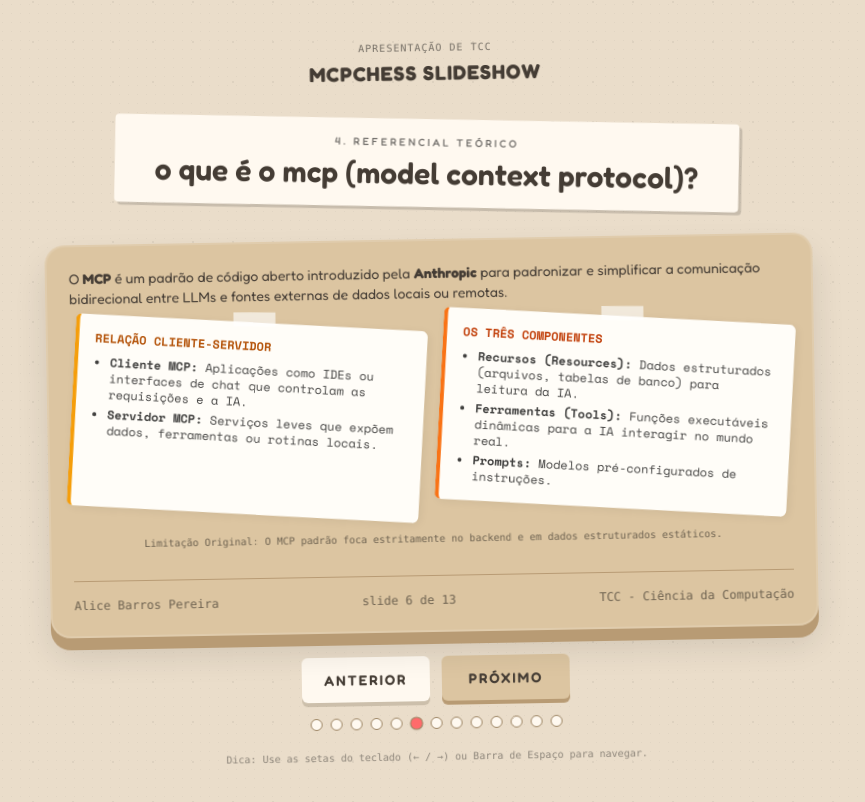
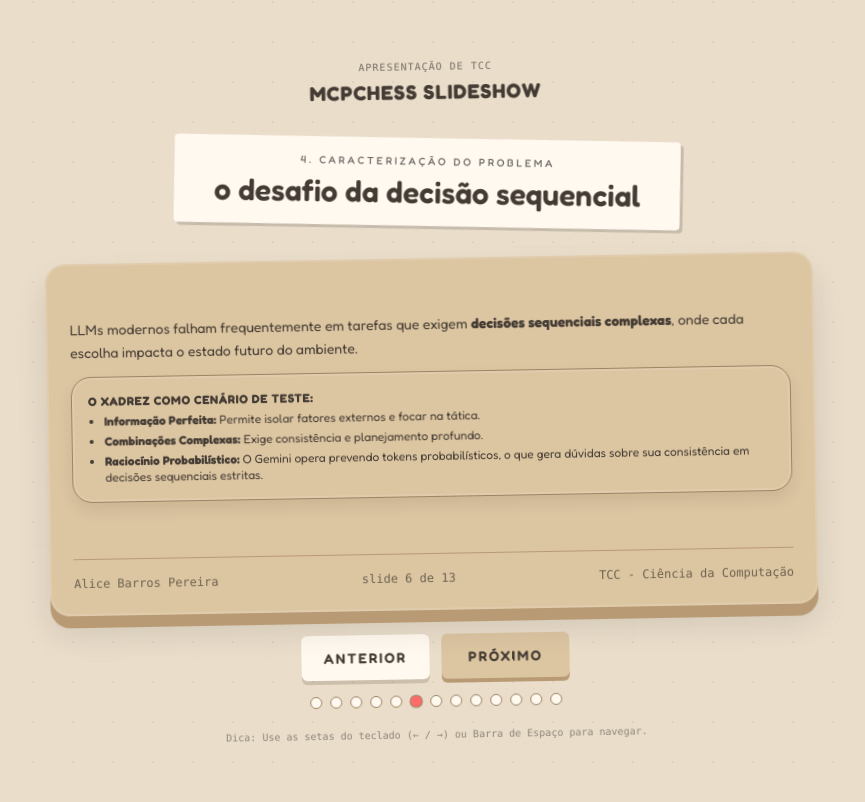
Before and after one commit to AliceBPereira/slides-tcc, a React (Vite) app: page / in a window 1280 px wide. Both pictures are taken after a click on the button 626 px from the left and 776 px from the top of the page. Shown: the whole page, without its empty margins (209-1074 px from the left). Built offline with nearby package versions, Linux system fonts and the light colour scheme.

Commit message:
Reorder slides: move referencial teorico slides after slide 3

```diff
--- a/src/App.tsx
+++ b/src/App.tsx
@@ -93,60 +93,9 @@
         </div>
       )
     },
-    // Slide 4: Caracterização do Problema
+    // Slide 4: O que é o MCP (Model Context Protocol) (previously 6)
     {
-      eyebrow: "2. caracterização do problema",
-      title: "O Desafio da Decisão Sequencial",
-      content: (
-        <div className="space-y-3 text-xs sm:text-sm text-[color:var(--ink)]">
-          <p className="leading-relaxed">
-            LLMs modernos falham frequentemente em tarefas que exigem <strong>decisões sequenciais complexas</strong>, onde cada escolha impacta o estado futuro do ambiente.
-          </p>
-
-          <div className="cardboard-board p-4 rounded-lg bg-[color:var(--paper-kraft)] border border-[color:var(--paper-edge)] shadow-inner text-[color:var(--ink)] text-xs">
-            <h4 className="font-bold uppercase tracking-wider mb-1">O Xadrez como Cenário de Teste:</h4>
-            <ul className="list-disc pl-4 space-y-1">
-              <li><strong>Informação Perfeita:</strong> Permite isolar fatores externos e focar na tática.</li>
-              <li><strong>Combinações Complexas:</strong> Exige consistência e planejamento profundo.</li>
-              <li><strong>Raciocínio Probabilístico:</strong> O Gemini opera prevendo tokens probabilísticos, o que gera dúvidas sobre sua consistência em decisões sequenciais estritas.</li>
-            </ul>
-          </div>
-        </div>
-      )
-    },
-    // Slide 5: Objetivos
-    {
-      eyebrow: "3. objetivos do projeto",
-      title: "Objetivo Geral & Específicos",
-      content: (
-        <div className="space-y-3 text-xs sm:text-sm text-[color:var(--ink)]">
-          <div className="p-3 bg-[#fffdf8] rounded border border-amber-300/80 shadow-sm">
-            <span className="font-bold text-amber-800 uppercase block text-[11px] mb-1">Objetivo Geral</span>
-            Analisar a capacidade de tomada de decisão sequencial de LLMs integrados via WebMCP no navegador em partidas de xadrez de complexidade lógica estruturada.
-          </div>
-
-          <div className="grid grid-cols-1 md:grid-cols-2 gap-3 text-[11px] leading-relaxed">
-            <div>
-              <span className="font-bold text-[color:var(--marker-x)] block mb-1">Objetivos Específicos (1-2)</span>
-              <ul className="list-decimal pl-4 space-y-1 text-black/85">
-                <li>Desenvolver aplicação modular em ReactJS unindo motores locais de xadrez (chess.js e WASM) com a API do WebMCP.</li>
-                <li>Expor estados lógicos e ações válidas da UI como Ferramentas (Tools) explícitas.</li>
-              </ul>
-            </div>
-            <div>
-              <span className="font-bold text-[color:var(--marker-o)] block mb-1">Objetivos Específicos (3-4)</span>
-              <ul className="list-decimal pl-4 space-y-1 text-black/85">
-                <li>Comparar o desempenho e a consistência do Gemini Nano local com a IA analítica Minimax compilada em WASM.</li>
-                <li>Mapear latências, erros de lances ilegais e tendências a padrões repetitivos.</li>
-              </ul>
-            </div>
-          </div>
-        </div>
-      )
-    },
-    // Slide 6: O que é o MCP (Model Context Protocol)
-    {
-      eyebrow: "4. referencial teórico",
+      eyebrow: "2. referencial teórico",
       title: "O que é o MCP (Model Context Protocol)?",
       content: (
         <div className="space-y-4 text-sm sm:text-base text-[color:var(--ink)]">
@@ -177,9 +126,9 @@
         </div>
       )
     },
-    // Slide 7: WebMCP como Ponte de Integração
+    // Slide 5: WebMCP como Ponte de Integração (previously 7)
     {
-      eyebrow: "5. referencial teórico",
+      eyebrow: "3. referencial teórico",
       title: "WebMCP: A Ponte Front-end",
       content: (
         <div className="space-y-4 text-sm sm:text-base text-[color:var(--ink)]">
@@ -196,6 +145,57 @@
               <div className="bg-[#fffdf8] p-3 rounded shadow-sm">
                 <strong>Interpretação do DOM:</strong> A IA consegue "enxergar" a árvore visual e lógica em tempo real, manipulando dinamicamente botões e telas.
               </div>
+            </div>
+          </div>
+        </div>
+      )
+    },
+    // Slide 6: Caracterização do Problema (previously 4)
+    {
+      eyebrow: "4. caracterização do problema",
+      title: "O Desafio da Decisão Sequencial",
+      content: (
+        <div className="space-y-3 text-xs sm:text-sm text-[color:var(--ink)]">
+          <p className="leading-relaxed">
+            LLMs modernos falham frequentemente em tarefas que exigem <strong>decisões sequenciais complexas</strong>, onde cada escolha impacta o estado futuro do ambiente.
+          </p>
+
+          <div className="cardboard-board p-4 rounded-lg bg-[color:var(--paper-kraft)] border border-[color:var(--paper-edge)] shadow-inner text-[color:var(--ink)] text-xs">
+            <h4 className="font-bold uppercase tracking-wider mb-1">O Xadrez como Cenário de Teste:</h4>
+            <ul className="list-disc pl-4 space-y-1">
+              <li><strong>Informação Perfeita:</strong> Permite isolar fatores externos e focar na tática.</li>
+              <li><strong>Combinações Complexas:</strong> Exige consistência e planejamento profundo.</li>
+              <li><strong>Raciocínio Probabilístico:</strong> O Gemini opera prevendo tokens probabilísticos, o que gera dúvidas sobre sua consistência em decisões sequenciais estritas.</li>
+            </ul>
+          </div>
+        </div>
+      )
+    },
+    // Slide 7: Objetivos (previously 5)
+    {
+      eyebrow: "5. objetivos do projeto",
+      title: "Objetivo Geral & Específicos",
+      content: (
+        <div className="space-y-3 text-xs sm:text-sm text-[color:var(--ink)]">
+          <div className="p-3 bg-[#fffdf8] rounded border border-amber-300/80 shadow-sm">
+            <span className="font-bold text-amber-800 uppercase block text-[11px] mb-1">Objetivo Geral</span>
+            Analisar a capacidade de tomada de decisão sequencial de LLMs integrados via WebMCP no navegador em partidas de xadrez de complexidade lógica estruturada.
+          </div>
+
+          <div className="grid grid-cols-1 md:grid-cols-2 gap-3 text-[11px] leading-relaxed">
+            <div>
+              <span className="font-bold text-[color:var(--marker-x)] block mb-1">Objetivos Específicos (1-2)</span>
+              <ul className="list-decimal pl-4 space-y-1 text-black/85">
+                <li>Desenvolver aplicação modular em ReactJS unindo motores locais de xadrez (chess.js e WASM) com a API do WebMCP.</li>
+                <li>Expor estados lógicos e ações válidas da UI como Ferramentas (Tools) explícitas.</li>
+              </ul>
+            </div>
+            <div>
+              <span className="font-bold text-[color:var(--marker-o)] block mb-1">Objetivos Específicos (3-4)</span>
+              <ul className="list-decimal pl-4 space-y-1 text-black/85">
+                <li>Comparar o desempenho e a consistência do Gemini Nano local com a IA analítica Minimax compilada em WASM.</li>
+                <li>Mapear latências, erros de lances ilegais e tendências a padrões repetitivos.</li>
+              </ul>
             </div>
           </div>
         </div>
```
Also changed, not shown: 1 other file (tests, documents, lock files or other folders).
